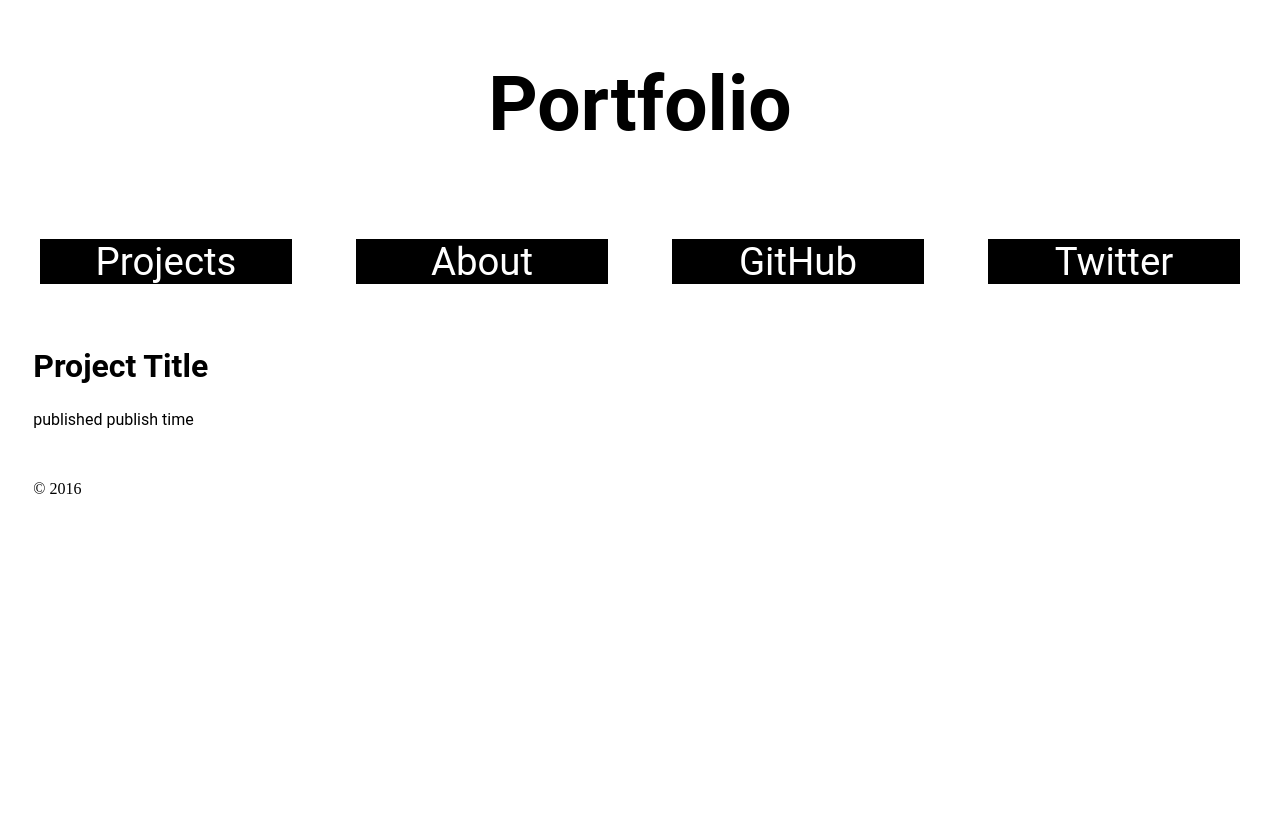
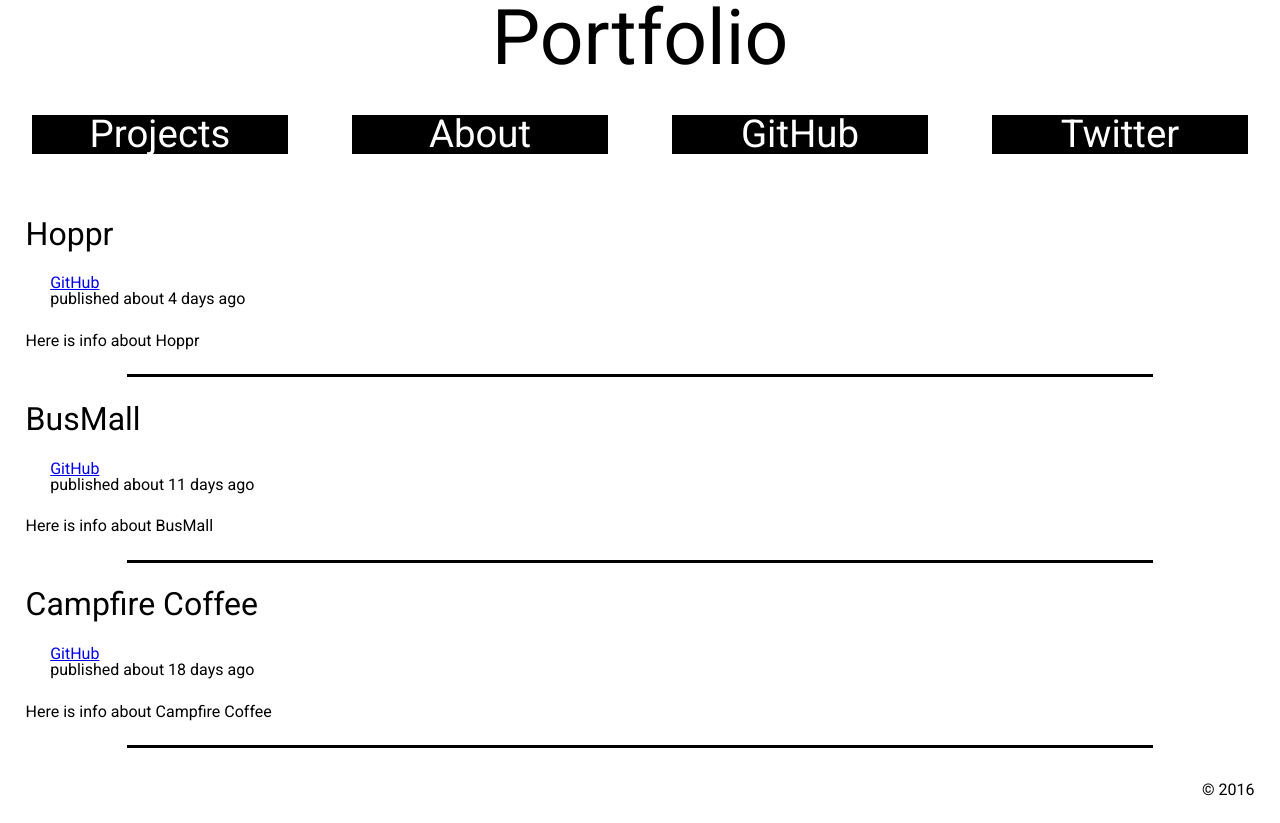
Before and after one commit to bharding2/portfolio, a plain HTML site: page index.html in a window 1280 px wide. Before the commit the page ends 800 px from the top, so only its background shows below. Drawn offline with nearby package versions, Linux system fonts and the light colour scheme.

Commit message:
finishing prior commit

```diff
--- a/index.html
+++ b/index.html
@@ -1,7 +1,9 @@
 <html>
   <head>
     <title>Benjamin Harding</title>
+    <link rel="stylesheet" type="text/css" href="css/reset.css">
     <link rel="stylesheet" type="text/css" href="css/styles.css">
+    <link href='https://fonts.googleapis.com/css?family=Roboto' rel='stylesheet' type='text/css'>
   </head>
   <body>
     <main>
@@ -19,17 +21,19 @@
           <header>
             <h2>Project Title</h2>
             <div class="byline">
-            published <time pubdate datetime="2000-01-01">publish time</time>
+              <address><a href="">GitHub</a></address>
+              <p>published <time pubdate datetime="2000-01-01">publish time</time></p>
             </div>
           </header>
           <section class="projectBody"></section>
         </article>
       </section>
+      <footer>
+        &copy; 2016
+      </footer>
     </main>
-    <footer>
-      &copy; 2016
-    </footer>
     <script src="https://ajax.googleapis.com/ajax/libs/jquery/2.2.0/jquery.min.js"></script>
+    <script src="scripts/projectdata.js"></script>
     <script src="scripts/portfolio.js"></script>
   </body>
 </html>
--- a/scripts/portfolio.js
+++ b/scripts/portfolio.js
@@ -18,10 +18,16 @@ Project.prototype.toHtml = function() {
   $newProject.find('time').html('about ' + parseInt((new Date() - new Date(this.publishedOn))/60/60/24/1000) + ' days ago');
   $newProject.find('.projectBody').html(this.body);
 
+  $newProject.append('<hr>');
+
   $newProject.removeClass();
 
   return $newProject;
 };
+
+projectData.sort(function(a, b) {
+  return (new Date(b.publishedOn)) - (new Date(a.publishedOn));
+});
 
 projectData.forEach(function(newProj) {
   projects.push(new Project(newProj));
@@ -30,3 +36,5 @@ projectData.forEach(function(newProj) {
 projects.forEach(function (project) {
   $('#projects').append(project.toHtml());
 });
+
+$('.template').hide();
--- a/scripts/projectdata.js
+++ b/scripts/projectdata.js
@@ -4,6 +4,20 @@ var projectData = [
     category:     '201d5',
     repoUrl:      'https://github.com/bharding2/hoppr',
     publishedOn:  '2016-01-29',
-    body:         'Here is info about the Project'
+    body:         'Here is info about Hoppr'
+  },
+  {
+    title:        'Campfire Coffee',
+    category:     '201d5',
+    repoUrl:      'https://github.com/bharding2/campfire-coffee',
+    publishedOn:  '2016-01-15',
+    body:         'Here is info about Campfire Coffee'
+  },
+  {
+    title:        'BusMall',
+    category:     '201d5',
+    repoUrl:      'https://github.com/bharding2/BusMall',
+    publishedOn:  '2016-01-22',
+    body:         'Here is info about BusMall'
   }
 ];
```
